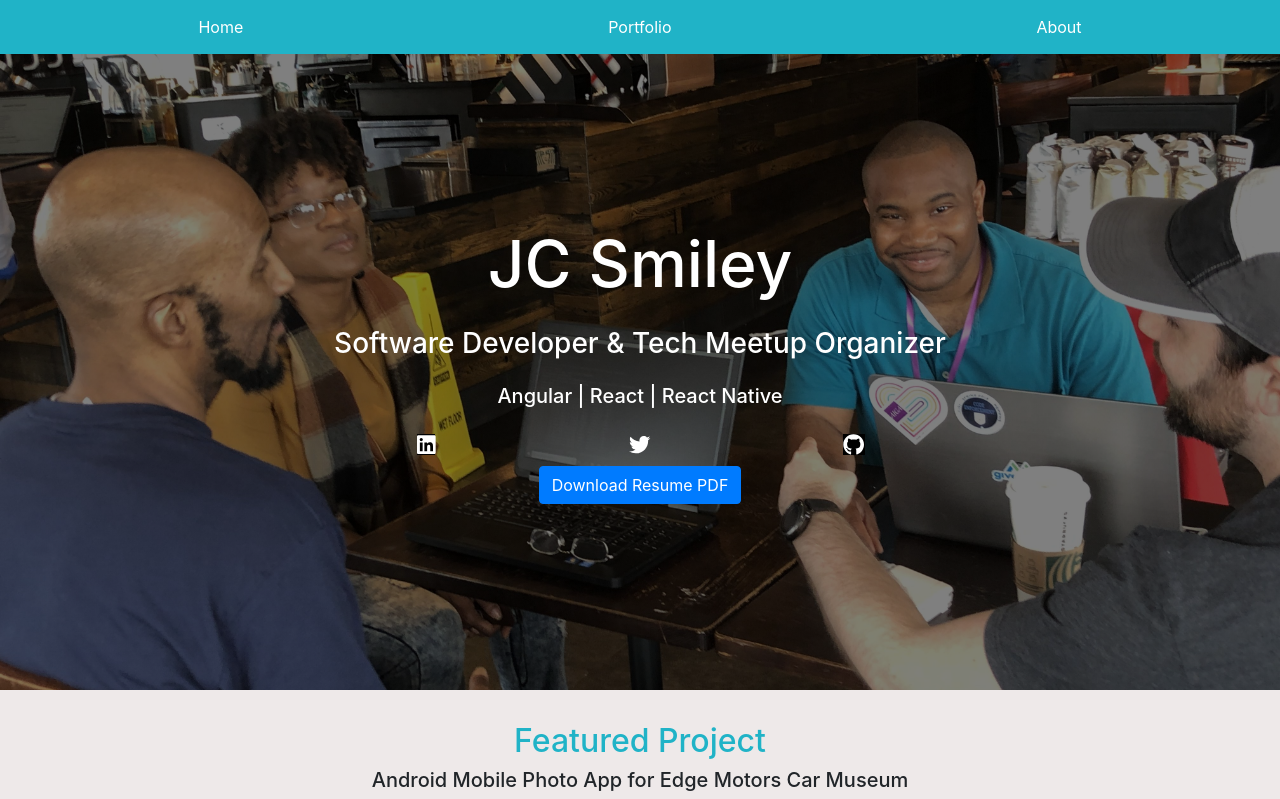
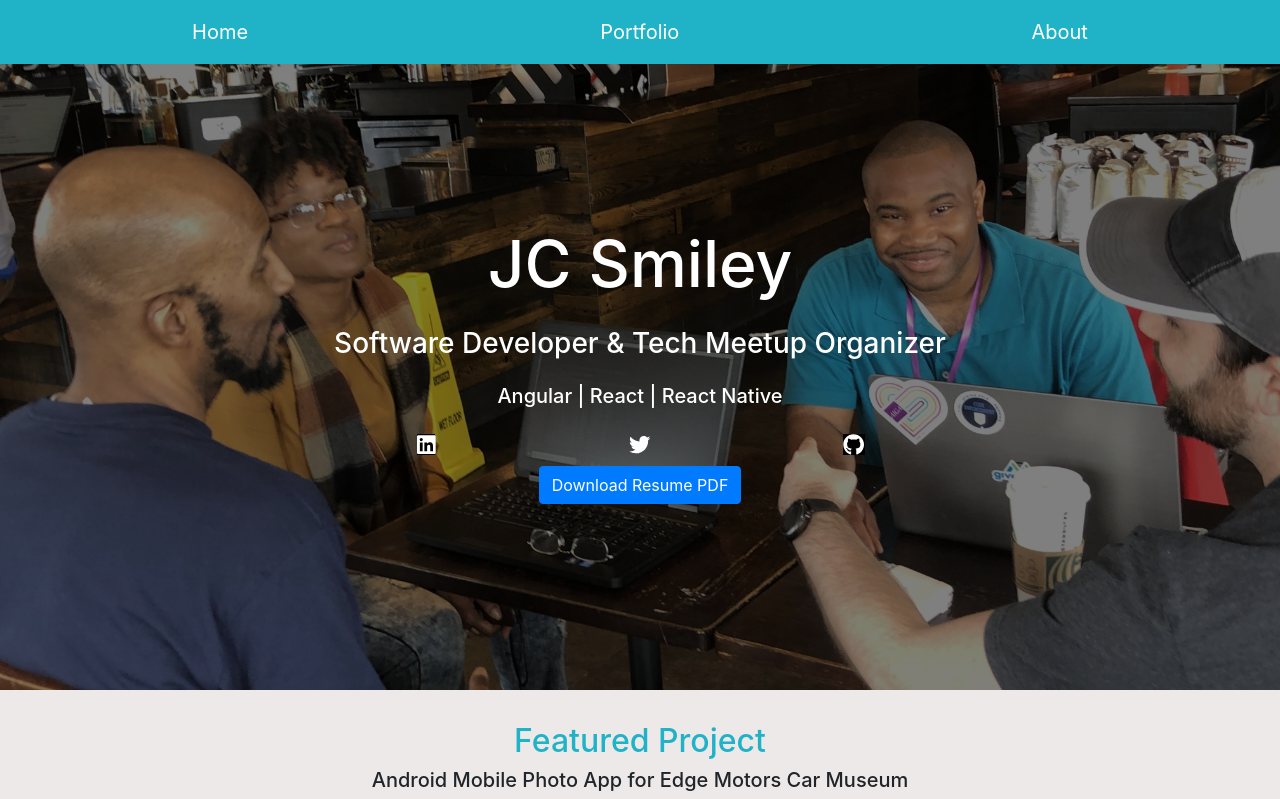
Before and after one commit to jcsmileyjr/v2-Portfolio, a React (Create React App) app in the folder portfolio/: page / in a window 1280 px wide. Shown: the top 799 px of the page. Built offline with nearby package versions, Linux system fonts and the light colour scheme.

Commit message:
Larger navigational links

```diff
--- a/portfolio/src/components/Nav.js
+++ b/portfolio/src/components/Nav.js
@@ -6,9 +6,9 @@ export default function Nav(props){
     return(
         <Container className="navSection">
             <Navbar className="navSection center" fixed="top">
-                    <Button onClick={props.showHomePage} variant="link" className="navButton">Home</Button>
-                    <Button onClick={props.showPortfolioPage} variant="link" className="navButton">Portfolio</Button>
-                    <Button onClick={props.showAboutPage} variant="link" className="navButton">About</Button>
+                    <Button onClick={props.showHomePage} variant="link" className="navButton" size="lg">Home</Button>
+                    <Button onClick={props.showPortfolioPage} variant="link" className="navButton" size="lg">Portfolio</Button>
+                    <Button onClick={props.showAboutPage} variant="link" className="navButton" size="lg">About</Button>
             </Navbar>
         </Container>
     );
```
